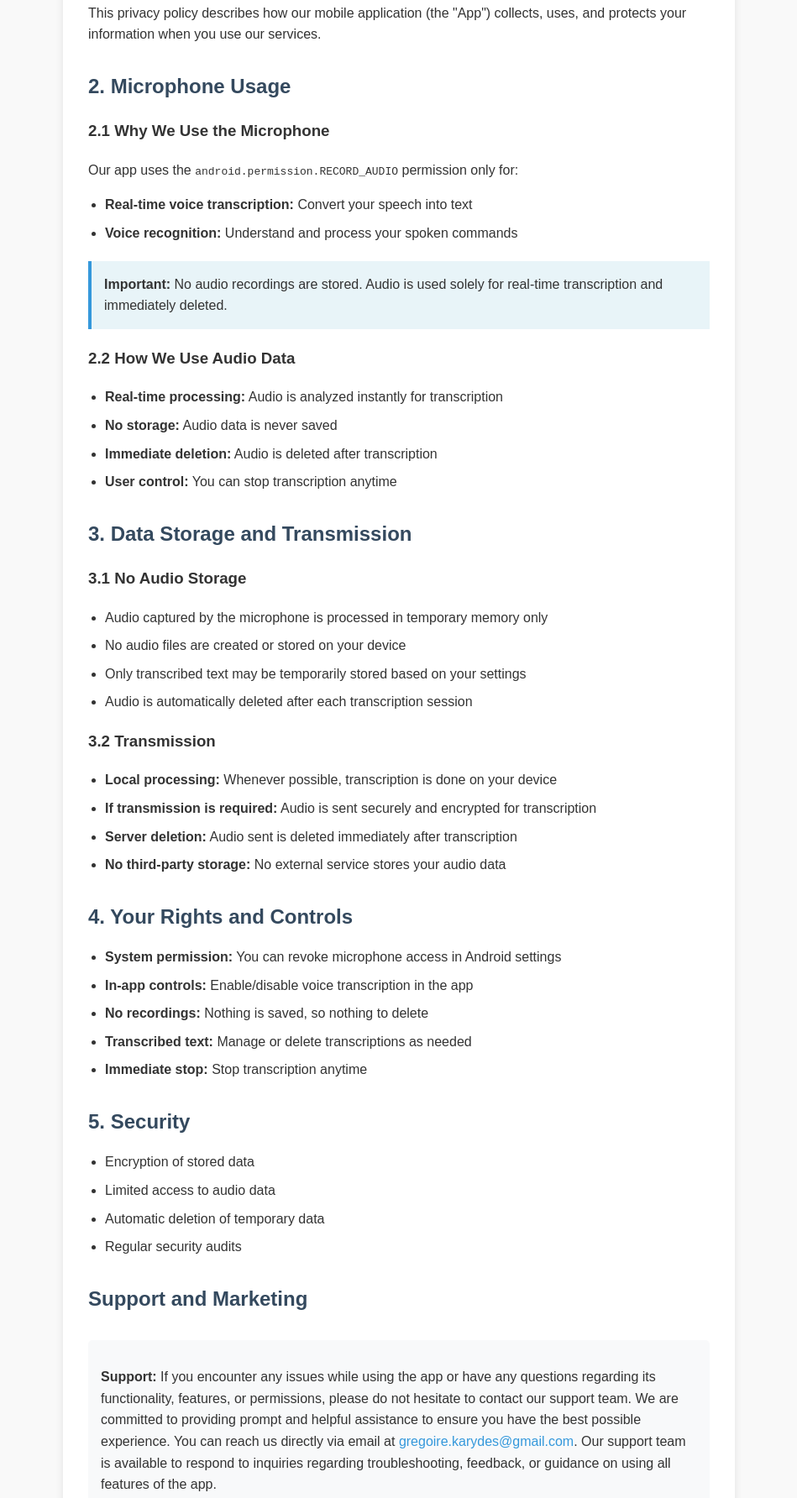
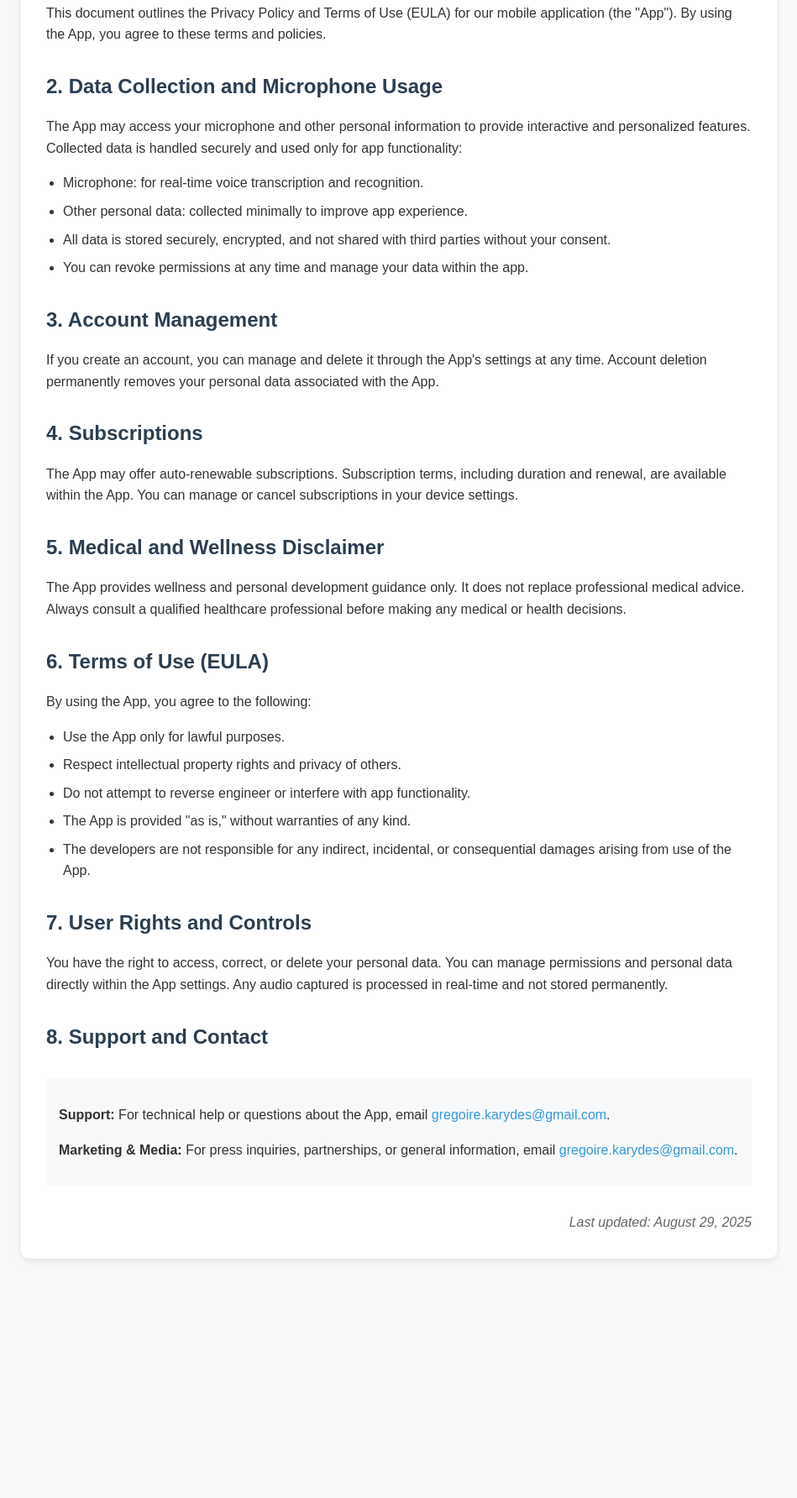
Before and after one commit to GregoireKarydes/rules_harmony, a plain HTML site: page index.html in a window 1280 px wide. Shown: the part 320-2104 px from the top of the page at 84% size, without its empty margins (165-1114 px from the left). After the commit the page ends 1839 px from the top, so only its background shows below. Drawn offline with Linux system fonts and the light colour scheme.

Commit message:
Update index.html

```diff
--- a/index.html
+++ b/index.html
@@ -3,140 +3,74 @@
 <head>
     <meta charset="UTF-8">
     <meta name="viewport" content="width=device-width, initial-scale=1.0">
-    <title>Privacy Policy</title>
+    <title>Legal & Privacy Information</title>
     <style>
-        body {
-            font-family: Arial, sans-serif;
-            max-width: 800px;
-            margin: 0 auto;
-            padding: 20px;
-            line-height: 1.6;
-            color: #333;
-            background-color: #f9f9f9;
-        }
-        .container {
-            background-color: white;
-            padding: 30px;
-            border-radius: 10px;
-            box-shadow: 0 2px 10px rgba(0,0,0,0.1);
-        }
-        h1 {
-            color: #2c3e50;
-            border-bottom: 3px solid #3498db;
-            padding-bottom: 10px;
-        }
-        h2 {
-            color: #34495e;
-            margin-top: 30px;
-            margin-bottom: 15px;
-        }
-        .highlight {
-            background-color: #e8f4f8;
-            padding: 15px;
-            border-left: 4px solid #3498db;
-            margin: 20px 0;
-        }
-        .contact-info {
-            background-color: #f8f9fa;
-            padding: 15px;
-            border-radius: 5px;
-            margin-top: 30px;
-        }
-        ul {
-            padding-left: 20px;
-        }
-        li {
-            margin-bottom: 8px;
-        }
-        .last-updated {
-            font-style: italic;
-            color: #666;
-            text-align: right;
-            margin-top: 30px;
-        }
-        a {
-            color: #3498db;
-            text-decoration: none;
-        }
+        body { font-family: Arial, sans-serif; max-width: 900px; margin: 0 auto; padding: 20px; line-height: 1.6; color: #333; background-color: #f9f9f9; }
+        .container { background-color: white; padding: 30px; border-radius: 10px; box-shadow: 0 2px 10px rgba(0,0,0,0.1); }
+        h1, h2, h3 { color: #2c3e50; }
+        h1 { border-bottom: 3px solid #3498db; padding-bottom: 10px; }
+        h2 { margin-top: 30px; margin-bottom: 15px; }
+        .highlight { background-color: #e8f4f8; padding: 15px; border-left: 4px solid #3498db; margin: 20px 0; }
+        .contact-info { background-color: #f8f9fa; padding: 15px; border-radius: 5px; margin-top: 30px; }
+        ul { padding-left: 20px; }
+        li { margin-bottom: 8px; }
+        .last-updated { font-style: italic; color: #666; text-align: right; margin-top: 30px; }
+        a { color: #3498db; text-decoration: none; }
     </style>
 </head>
 <body>
 <div class="container">
-        <h1>Privacy Policy</h1>
+
+<h1>Legal & Privacy Information</h1>
 
 <div class="highlight">
-            <strong>This app uses your device's microphone.</strong> This policy explains why and how we use this permission.
+    <strong>Important:</strong> This app uses your device's microphone for interactive voice features. Audio is processed in real-time and is not stored permanently. You have full control over your data.
 </div>
 
 <h2>1. General Information</h2>
-        <p>This privacy policy describes how our mobile application (the "App") collects, uses, and protects your information when you use our services.</p>
+<p>This document outlines the Privacy Policy and Terms of Use (EULA) for our mobile application (the "App"). By using the App, you agree to these terms and policies.</p>
 
-        <h2>2. Microphone Usage</h2>
-        <h3>2.1 Why We Use the Microphone</h3>
-        <p>Our app uses the <code>android.permission.RECORD_AUDIO</code> permission only for:</p>
+<h2>2. Data Collection and Microphone Usage</h2>
+<p>The App may access your microphone and other personal information to provide interactive and personalized features. Collected data is handled securely and used only for app functionality:</p>
 <ul>
-            <li><strong>Real-time voice transcription:</strong> Convert your speech into text</li>
-            <li><strong>Voice recognition:</strong> Understand and process your spoken commands</li>
+    <li>Microphone: for real-time voice transcription and recognition.</li>
+    <li>Other personal data: collected minimally to improve app experience.</li>
+    <li>All data is stored securely, encrypted, and not shared with third parties without your consent.</li>
+    <li>You can revoke permissions at any time and manage your data within the app.</li>
 </ul>
 
-        <div class="highlight">
-            <strong>Important:</strong> No audio recordings are stored. Audio is used solely for real-time transcription and immediately deleted.
-        </div>
+<h2>3. Account Management</h2>
+<p>If you create an account, you can manage and delete it through the App's settings at any time. Account deletion permanently removes your personal data associated with the App.</p>
 
-        <h3>2.2 How We Use Audio Data</h3>
+<h2>4. Subscriptions</h2>
+<p>The App may offer auto-renewable subscriptions. Subscription terms, including duration and renewal, are available within the App. You can manage or cancel subscriptions in your device settings.</p>
+
+<h2>5. Medical and Wellness Disclaimer</h2>
+<p>The App provides wellness and personal development guidance only. It does not replace professional medical advice. Always consult a qualified healthcare professional before making any medical or health decisions.</p>
+
+<h2>6. Terms of Use (EULA)</h2>
+<p>By using the App, you agree to the following:</p>
 <ul>
-            <li><strong>Real-time processing:</strong> Audio is analyzed instantly for transcription</li>
-            <li><strong>No storage:</strong> Audio data is never saved</li>
-            <li><strong>Immediate deletion:</strong> Audio is deleted after transcription</li>
-            <li><strong>User control:</strong> You can stop transcription anytime</li>
+    <li>Use the App only for lawful purposes.</li>
+    <li>Respect intellectual property rights and privacy of others.</li>
+    <li>Do not attempt to reverse engineer or interfere with app functionality.</li>
+    <li>The App is provided "as is," without warranties of any kind.</li>
+    <li>The developers are not responsible for any indirect, incidental, or consequential damages arising from use of the App.</li>
 </ul>
 
-        <h2>3. Data Storage and Transmission</h2>
-        <h3>3.1 No Audio Storage</h3>
-        <ul>
-            <li>Audio captured by the microphone is processed in temporary memory only</li>
-            <li>No audio files are created or stored on your device</li>
-            <li>Only transcribed text may be temporarily stored based on your settings</li>
-            <li>Audio is automatically deleted after each transcription session</li>
-        </ul>
+<h2>7. User Rights and Controls</h2>
+<p>You have the right to access, correct, or delete your personal data. You can manage permissions and personal data directly within the App settings. Any audio captured is processed in real-time and not stored permanently.</p>
 
-        <h3>3.2 Transmission</h3>
-        <ul>
-            <li><strong>Local processing:</strong> Whenever possible, transcription is done on your device</li>
-            <li><strong>If transmission is required:</strong> Audio is sent securely and encrypted for transcription</li>
-            <li><strong>Server deletion:</strong> Audio sent is deleted immediately after transcription</li>
-            <li><strong>No third-party storage:</strong> No external service stores your audio data</li>
-        </ul>
-
-        <h2>4. Your Rights and Controls</h2>
-        <ul>
-            <li><strong>System permission:</strong> You can revoke microphone access in Android settings</li>
-            <li><strong>In-app controls:</strong> Enable/disable voice transcription in the app</li>
-            <li><strong>No recordings:</strong> Nothing is saved, so nothing to delete</li>
-            <li><strong>Transcribed text:</strong> Manage or delete transcriptions as needed</li>
-            <li><strong>Immediate stop:</strong> Stop transcription anytime</li>
-        </ul>
-
-        <h2>5. Security</h2>
-        <ul>
-            <li>Encryption of stored data</li>
-            <li>Limited access to audio data</li>
-            <li>Automatic deletion of temporary data</li>
-            <li>Regular security audits</li>
-        </ul>
-
-        <h2>Support and Marketing</h2>
+<h2>8. Support and Contact</h2>
 <div class="contact-info">
-            <p><strong>Support:</strong> If you encounter any issues while using the app or have any questions regarding its functionality, features, or permissions, please do not hesitate to contact our support team. We are committed to providing prompt and helpful assistance to ensure you have the best possible experience. You can reach us directly via email at <a href="mailto:gregoire.karydes@gmail.com">gregoire.karydes@gmail.com</a>. Our support team is available to respond to inquiries regarding troubleshooting, feedback, or guidance on using all features of the app.</p>
-
-            <p><strong>Marketing and Information:</strong> For inquiries related to promotions, partnership opportunities, collaborations, press, or any general information about our app and upcoming features, you can reach our marketing team at the same email address: <a href="mailto:gregoire.karydes@gmail.com">gregoire.karydes@gmail.com</a>. We are happy to provide information, materials, or support for media, marketing campaigns, or business-related questions.</p>
-
-            <p>We encourage users and partners to contact us for any clarifications, suggestions, or feedback. Your input is valuable and helps us improve the app experience and develop new features that best serve our community.</p>
+<p><strong>Support:</strong> For technical help or questions about the App, email <a href="mailto:gregoire.karydes@gmail.com">gregoire.karydes@gmail.com</a>.</p>
+<p><strong>Marketing & Media:</strong> For press inquiries, partnerships, or general information, email <a href="mailto:gregoire.karydes@gmail.com">gregoire.karydes@gmail.com</a>.</p>
 </div>
 
 <div class="last-updated">
-            Last updated: August 28, 2025
+    Last updated: August 29, 2025
 </div>
+
 </div>
 </body>
 </html>
```
Lines whose indentation alone changed are shown as unchanged.
